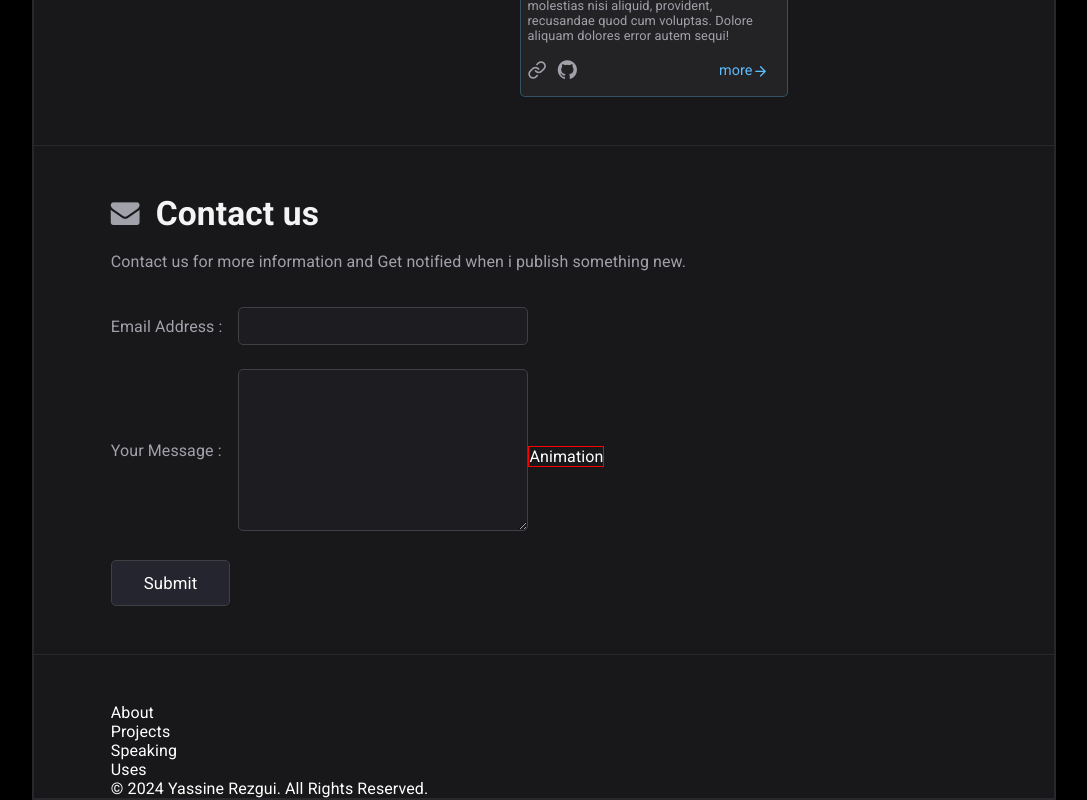
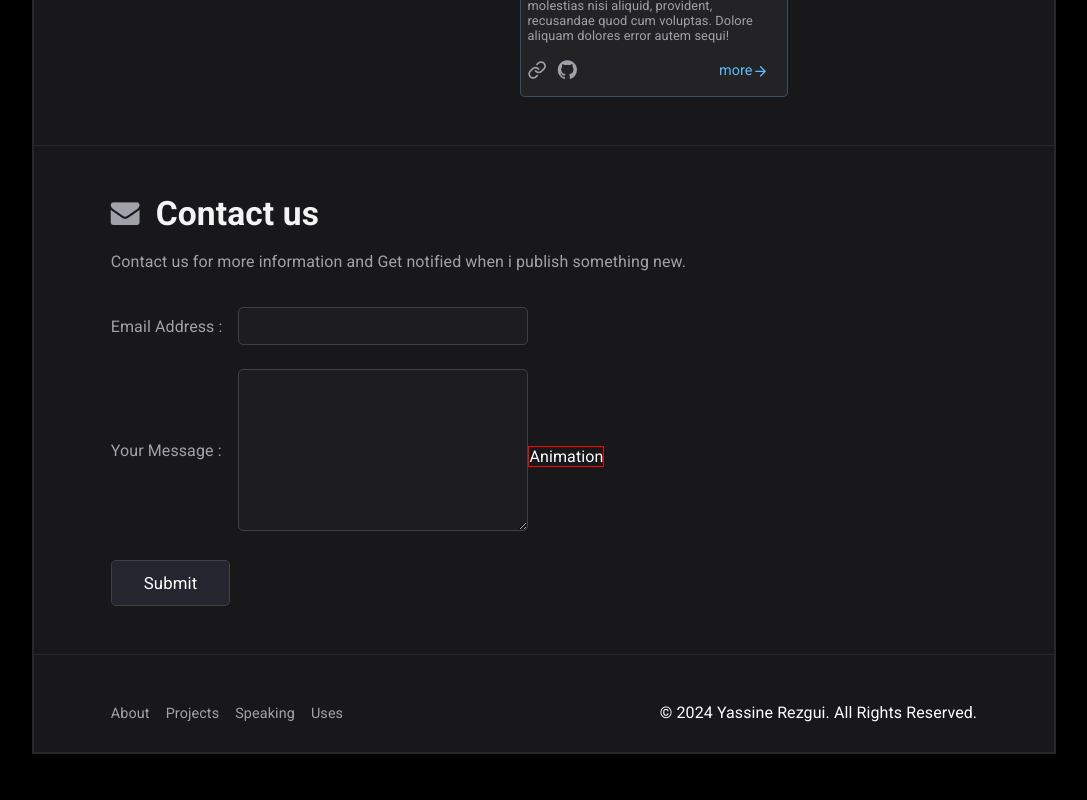
Before and after one commit to rezgui-yassine/portfolio, a React (Vite) app: page / in a window 1280 px wide. Shown: the part 1557-2357 px from the top of the page, without its empty margins (96-1183 px from the left). After the commit the page ends 2311 px from the top, so only its background shows below. Built offline with nearby package versions, Linux system fonts and the light colour scheme.

Commit message:
fix the style of footer

```diff
--- a/src/components/5-footer/Footer.jsx
+++ b/src/components/5-footer/Footer.jsx
@@ -2,12 +2,12 @@ import React from 'react'
 import './footer.css'
 export default function Footer() {
   return (
-    <footer>
-      <ul>
-        <li>About</li>
-        <li>Projects</li>
-        <li>Speaking</li>
-        <li>Uses</li>
+    <footer className='flex'>
+      <ul className='flex'>
+        <li><a href="">About</a></li>
+        <li><a href="">Projects</a></li>
+        <li><a href="">Speaking</a></li>
+        <li><a href="">Uses</a></li>
       </ul>
       <p>&copy; 2024 Yassine Rezgui. All Rights Reserved.</p>
 
--- a/src/components/5-footer/footer.css
+++ b/src/components/5-footer/footer.css
@@ -2,9 +2,37 @@
 
 
 
+footer.flex {
+    justify-content: space-between;
+    padding-bottom: 1.9rem ;
+}
 
+footer.flex ul {
+    gap: 1rem;
+}
 
-
-footer {
+footer.flex ul a {
+    color: var(--subtitle);
+    font-size: 0.9rem;
+    font-weight: 400;
 
 }
+
+footer.flex ul a:hover {
+    color: var(--blue);
+    font-size: 1rem;
+    font-weight: 500;
+
+}
+
+footer.flex p {
+    color: rgb(113, 113, 112).
+}
+
+@media (max-width: 800px) {
+    footer.flex {
+     flex-direction: column;
+     gap: 2rem;
+    }
+
+}
```
